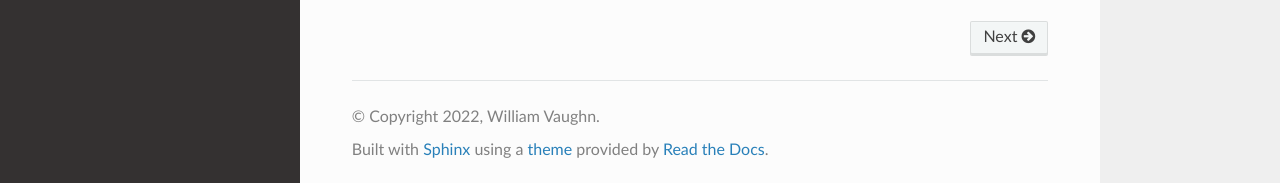
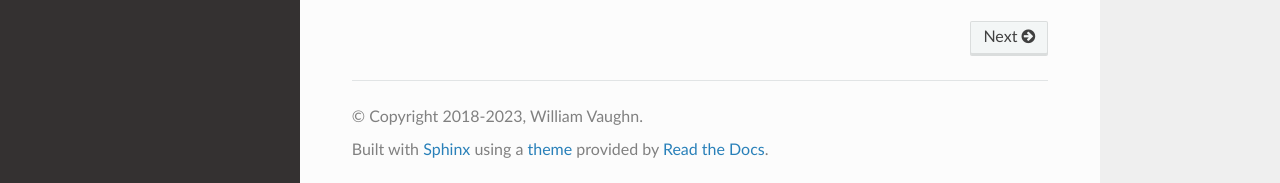
Before and after one commit to nackjicholson/aiosql, a Sphinx documentation site: the page built from docs/source/index.rst, in a window 1280 px wide and 900 px high, scrolled down 2472 px. Shown: the part 714-897 px from the top of the window. Built offline with Sphinx 7.4.7 and the Read the Docs theme 2.0.0, drawn with Linux system fonts in a browser that asks for light colours; pages that are not in the unit, such as notebooks, are missing from menus.

Commit message:
(future) next version settings

```diff
--- a/docs/source/conf.py
+++ b/docs/source/conf.py
@@ -18,13 +18,13 @@
 # -- Project information -----------------------------------------------------
 
 project = "aiosql"
-copyright = "2022, William Vaughn"
+copyright = "2018-2023, William Vaughn"
 author = "William Vaughn <vaughnwilld@gmail.com>"
 github_doc_root = "https://github.com/nackjicholson/aiosql/tree/master/docs/source/"
 
 # The full version, including alpha/beta/rc tags
 # FIXME should be consistent with "setup.cfg"?
-release = "8.0"
+release = "9.0"
 
 
 # -- General configuration ---------------------------------------------------
```
